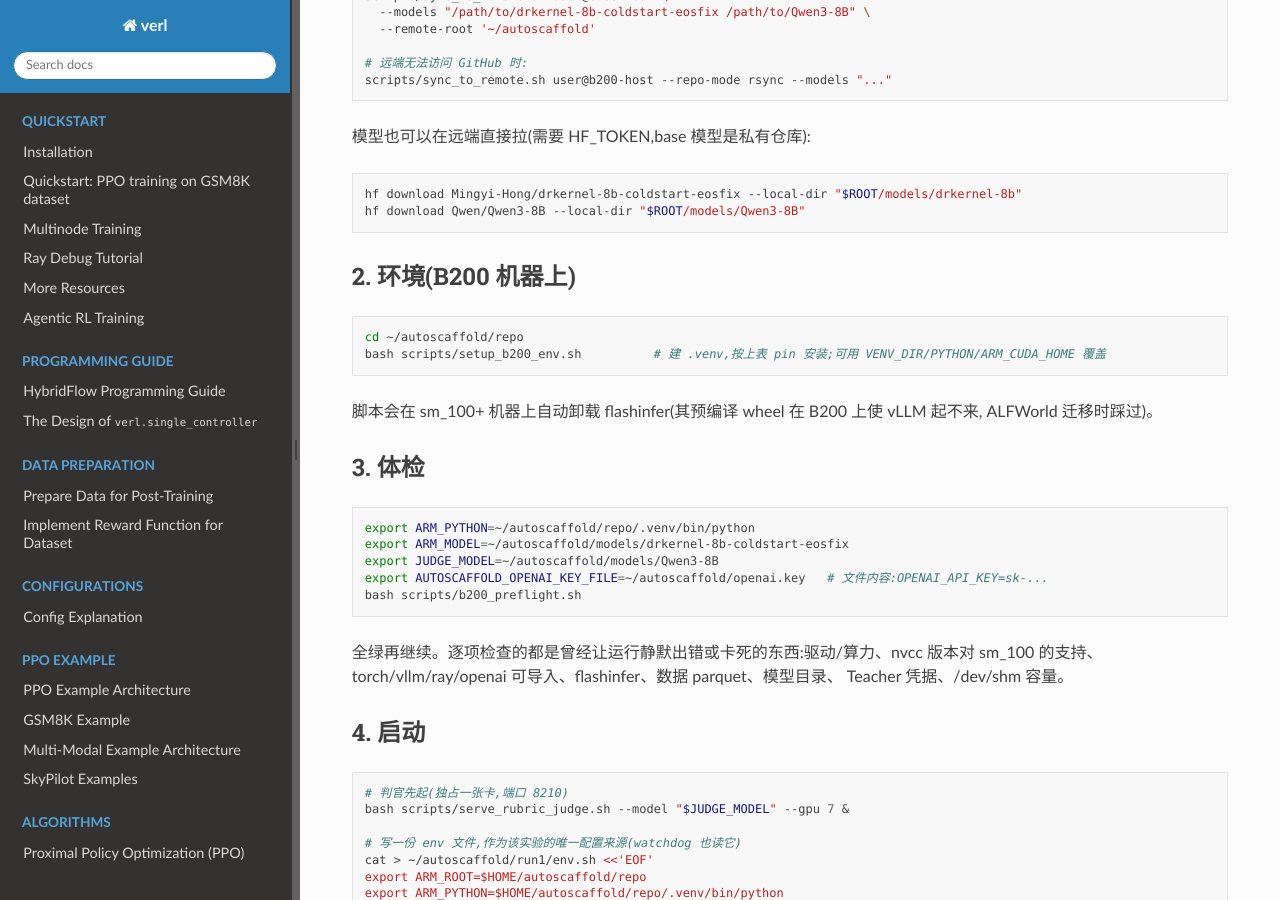
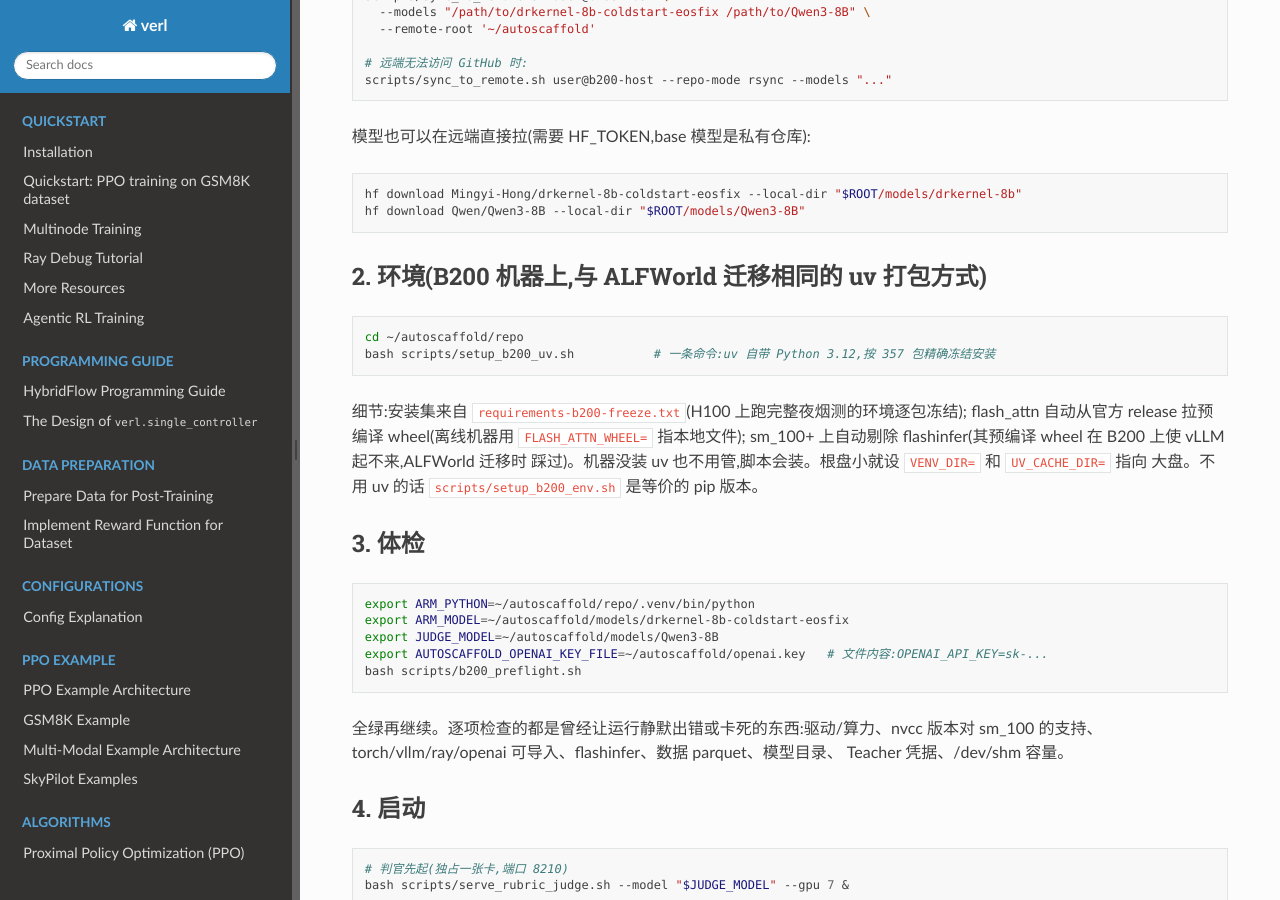
Before and after one commit to zzj1111/kernelauto, a Sphinx documentation site: the page built from docs/B200.md, in a window 1280 px wide and 900 px high, scrolled down 717 px. Built offline with Sphinx 7.4.7 and the Read the Docs theme 3.1.0, drawn with Linux system fonts in a browser that asks for light colours; pages that are not in the unit, such as notebooks, are missing from menus; comment, search, counter and statistics services are not loaded.

Commit message:
feat: validated one-command uv environment for B200
scripts/setup_b200_uv.sh builds the arm environment the same way the ALFWorld
move was packaged: uv brings its own CPython 3.12 and installs the exact
355-package freeze. VALIDATED end to end on this machine — five failure modes
were found and fixed by actually running it, each of which would otherwise
have fired on the B200:

- pip freeze emitted conda-era file:// paths (certifi, pip) that exist on no
  other machine; the freeze is now pip-list-format, names and versions only.
- the source venv is multi-project; locally-installed packages from OTHER
  projects (understand-r1-zero, skyrl-gym) are not on PyPI and are stripped.
- certifi returns as a PyPI pin: under --no-deps nothing pulls it in.
- uv first-index-wins resolution pinned to the pytorch index stale copies;
  --index-strategy unsafe-best-match (both indexes trusted).
- the live env holds metadata conflicts pip tolerated (outlines-core, verl
  numpy<2) — --no-deps installs the closed set instead of resolving a
  DIFFERENT env than the one that passed the smoke.

flash_attn comes from the official GitHub release wheel (FLASH_ATTN_WHEEL for
air-gapped boxes); flashinfer is stripped on sm_100+. Verified: imports green
(torch 2.8.0+cu128 / vllm 0.11.0 / triton 3.4.0 / flash_attn 2.8.1) and all
158 behavioural tests pass under the freshly built venv.

````diff
--- a/docs/B200.md
+++ b/docs/B200.md
@@ -36,15 +36,18 @@ hf download Mingyi-Hong/drkernel-8b-coldstart-eosfix --local-dir "$ROOT/models/d
 hf download Qwen/Qwen3-8B --local-dir "$ROOT/models/Qwen3-8B"
 ```
 
-## 2. 环境(B200 机器上)
+## 2. 环境(B200 机器上,与 ALFWorld 迁移相同的 uv 打包方式)
 
 ```bash
 cd ~/autoscaffold/repo
-bash scripts/setup_b200_env.sh          # 建 .venv,按上表 pin 安装;可用 VENV_DIR/PYTHON/ARM_CUDA_HOME 覆盖
+bash scripts/setup_b200_uv.sh           # 一条命令:uv 自带 Python 3.12,按 357 包精确冻结安装
 ```
 
-脚本会在 sm_100+ 机器上自动卸载 flashinfer(其预编译 wheel 在 B200 上使 vLLM 起不来,
-ALFWorld 迁移时踩过)。
+细节:安装集来自 `requirements-b200-freeze.txt`(H100 上跑完整夜烟测的环境逐包冻结);
+flash_attn 自动从官方 release 拉预编译 wheel(离线机器用 `FLASH_ATTN_WHEEL=` 指本地文件);
+sm_100+ 上自动剔除 flashinfer(其预编译 wheel 在 B200 上使 vLLM 起不来,ALFWorld 迁移时
+踩过)。机器没装 uv 也不用管,脚本会装。根盘小就设 `VENV_DIR=` 和 `UV_CACHE_DIR=` 指向
+大盘。不用 uv 的话 `scripts/setup_b200_env.sh` 是等价的 pip 版本。
 
 ## 3. 体检
 
````
Also changed, not shown: requirements-b200-freeze.txt (+16 -18 lines), 1 other file.
